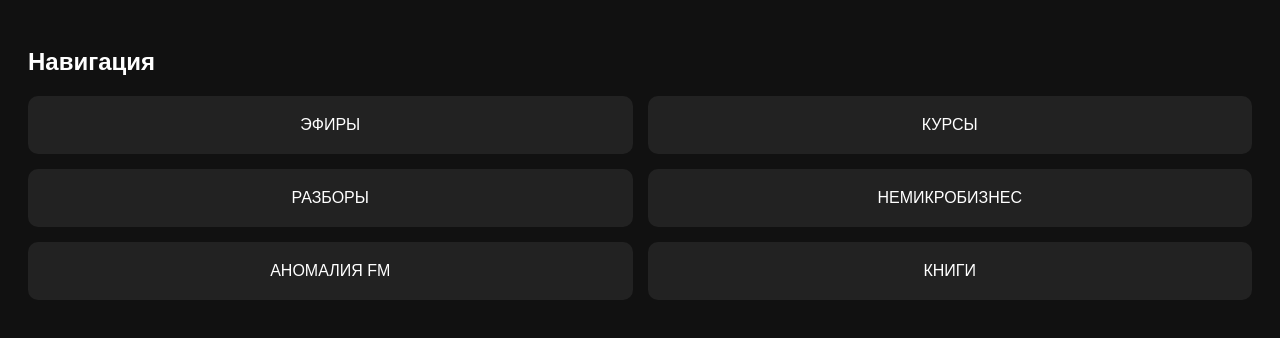
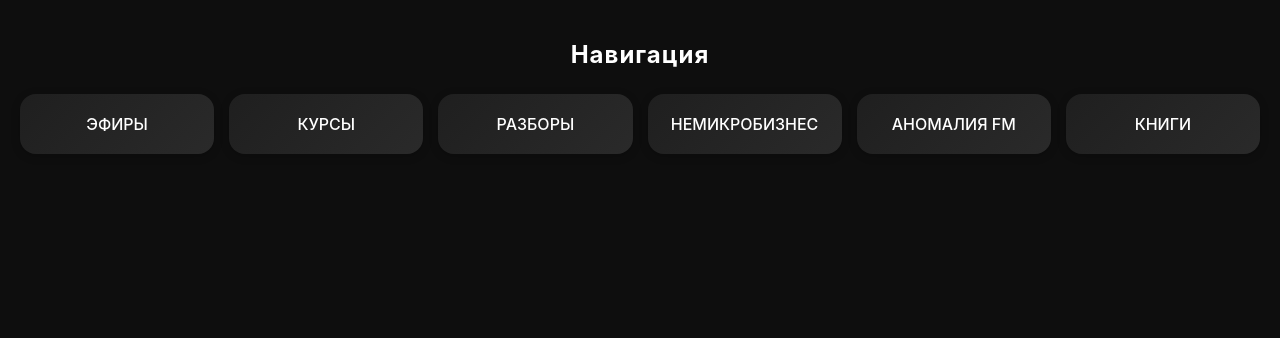
Before and after one commit to bekbolat00/telegram-miniapp, a plain HTML site: page index.html in a window 1280 px wide. Drawn offline with Linux system fonts and the light colour scheme.

Commit message:
Update index.html

```diff
--- a/index.html
+++ b/index.html
@@ -1,29 +1,53 @@
 <!DOCTYPE html>
-<html>
+<html lang="ru">
 <head>
   <meta charset="UTF-8">
   <title>Навигация</title>
+  <meta name="viewport" content="width=device-width, initial-scale=1.0">
   <style>
     body {
-      font-family: sans-serif;
-      background: #111;
-      color: #fff;
+      margin: 0;
       padding: 20px;
+      font-family: -apple-system, BlinkMacSystemFont, 'Segoe UI', Roboto, sans-serif;
+      background-color: #0e0e0e;
+      color: #ffffff;
     }
+
+    h2 {
+      text-align: center;
+      margin-bottom: 25px;
+      font-size: 24px;
+      letter-spacing: 1px;
+    }
+
     .grid {
       display: grid;
-      grid-template-columns: repeat(2, 1fr);
+      grid-template-columns: repeat(auto-fit, minmax(130px, 1fr));
       gap: 15px;
     }
+
     .card {
-      background: #222;
+      background: linear-gradient(135deg, #1f1f1f, #2a2a2a);
       padding: 20px;
-      border-radius: 10px;
+      border-radius: 16px;
       text-align: center;
+      font-size: 16px;
+      font-weight: 500;
+      transition: transform 0.2s ease, background 0.3s ease;
+      box-shadow: 0 2px 10px rgba(0, 0, 0, 0.2);
     }
+
     .card:hover {
-      background: #333;
+      transform: scale(1.03);
+      background: linear-gradient(135deg, #2a2a2a, #3a3a3a);
       cursor: pointer;
+    }
+
+    @media (max-width: 480px) {
+      .card {
+        font-size: 14px;
+        padding: 15px;
+      }
     }
   </style>
 </head>
@@ -33,7 +57,7 @@
     <div class="card">ЭФИРЫ</div>
     <div class="card">КУРСЫ</div>
     <div class="card">РАЗБОРЫ</div>
-    <div class="card">НEМИКРОБИЗНЕС</div>
+    <div class="card">НЕМИКРОБИЗНЕС</div>
     <div class="card">АНОМАЛИЯ FM</div>
     <div class="card">КНИГИ</div>
   </div>
```
